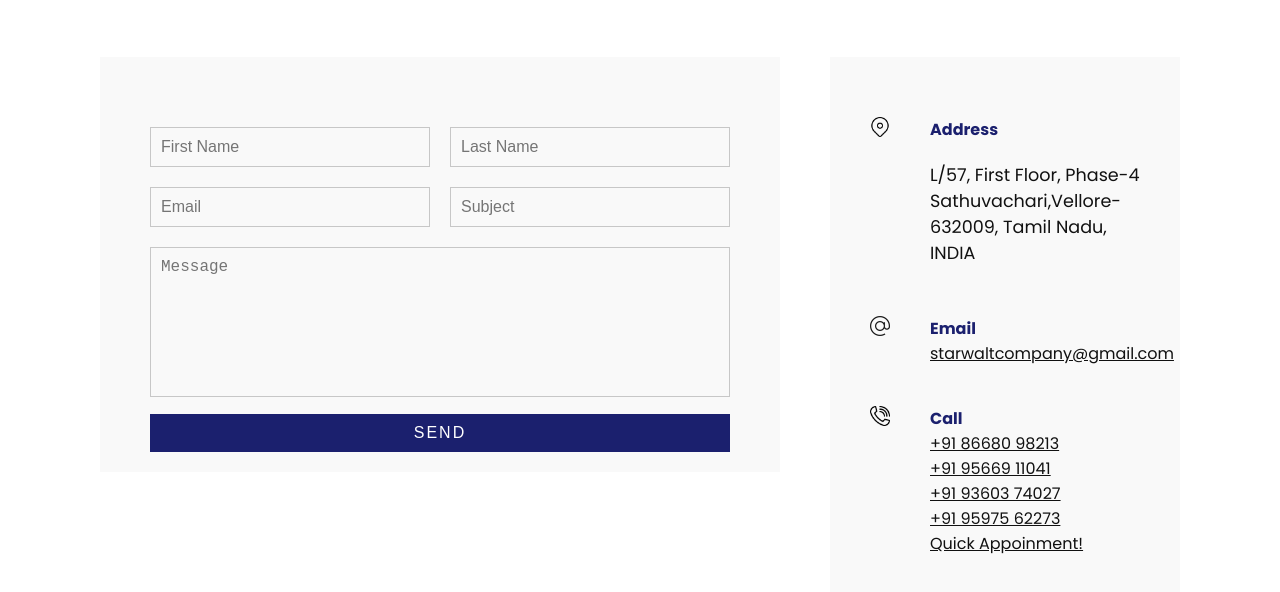
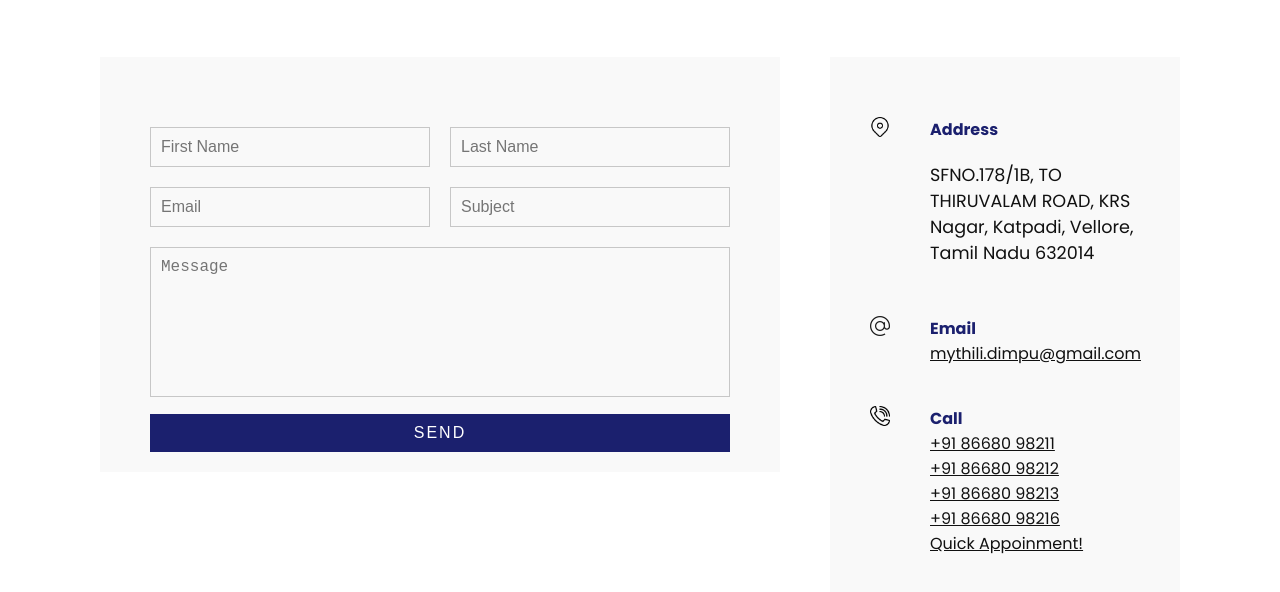
Before and after one commit to Dimple-Industries/Dimple-Industries.github.io, a plain HTML site: page contact.html in a window 1280 px wide. Shown: the part 254-846 px from the top of the page. Drawn offline with Linux system fonts and the light colour scheme.

Commit message:
Update contact.html

```diff
--- a/contact.html
+++ b/contact.html
@@ -16,13 +16,9 @@
           <li><a href="index.html">Home</a></li>
           <li><a href="services.html">Services</a></li>
           <li><a href="work.html">Work</a></li>
-          <li><a href="https://starwalt.github.io/blog">Blog</a></li>
+
           <li><a href="contact.html">Contact</a></li>
-          <li><a href="https://starwalt.github.io/stocksmarketsindia">StockMarket</a></li>
-          <li><a href="https://www.linkedin.com/company/starwalt">Carrers</a></li>
-          <li><a href="https://dimple-enterprises.creator-spring.com/">Products</a></li>
-          <li><a href="https://github.com/sandysanthosh">Meet our Team</a></li>
-          <li><a href="/Paymentlink.jpg">Online Payment</a></li>
+
 
 
         </ul>
@@ -39,7 +35,7 @@
               </a>
             </li>
             <li>
-              <a href="https://www.instagram.com/starwaltcompany/">
+              <a href="https://www.instagram.com/dimpleelectricals/">
                 <img src="images/instagram.png" target="_blank" alt="" />
               </a>
             </li>
@@ -99,14 +95,14 @@ Starwalt is an Internet Company, Online Websites, Digital Marketing, Buy and Sel
             <img src="images/address.png" class="contact-icon" alt="" />
             <div class="details">
               <h4>Address</h4>
-              <P>L/57, First Floor, Phase-4 Sathuvachari,Vellore-632009, Tamil Nadu, INDIA </P>
+              <P> SFNO.178/1B, TO THIRUVALAM ROAD, KRS Nagar, Katpadi, Vellore, Tamil Nadu 632014 </P>
             </div>
           </div>
           <div class="info-box">
             <img src="images/email.png" class="contact-icon" alt="" />
             <div class="details">
               <h4>Email</h4>
-              <a href="mailto:starwaltcompany@gmail.com">starwaltcompany@gmail.com</a>
+              <a href="mailto:mythili.dimpu@gmail.com">mythili.dimpu@gmail.com</a>
 
             </div>
           </div>
@@ -114,10 +110,10 @@ Starwalt is an Internet Company, Online Websites, Digital Marketing, Buy and Sel
             <img src="images/call.png" class="contact-icon" alt="" />
             <div class="details">
               <h4>Call</h4>
-                <a href="tel:+918668098213">+91 86680 98213</a></br>
-                <a href="tel:+919566911041">+91 95669 11041</a></br>
-                <a href="tel:+919360374027">+91 93603 74027</a></br>
-                <a href="tel:+919597562273">+91 95975 62273</a></br>
+                <a href="tel:+918668098211">+91 86680 98211</a></br>
+                <a href="tel:+8668098212">+91 86680 98212</a></br>
+                <a href="tel:+8668098213">+91 86680 98213</a></br>
+                <a href="tel:+8668098216">+91 86680 98216</a></br>
                 <a href="https://calendly.com/starwaltcompany">Quick Appoinment!</a>
             </div>
 
```
